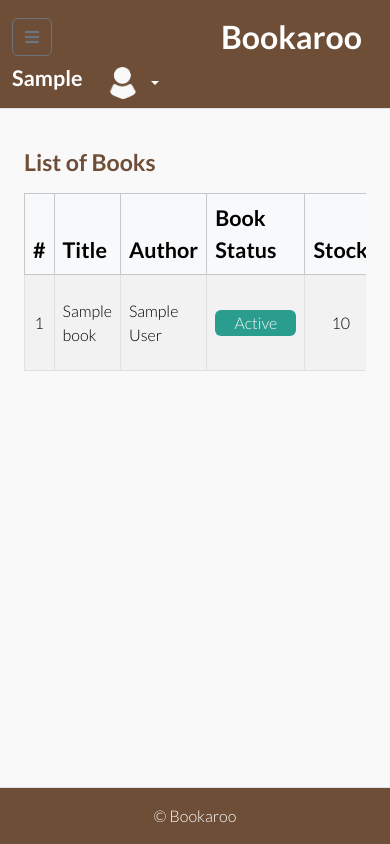
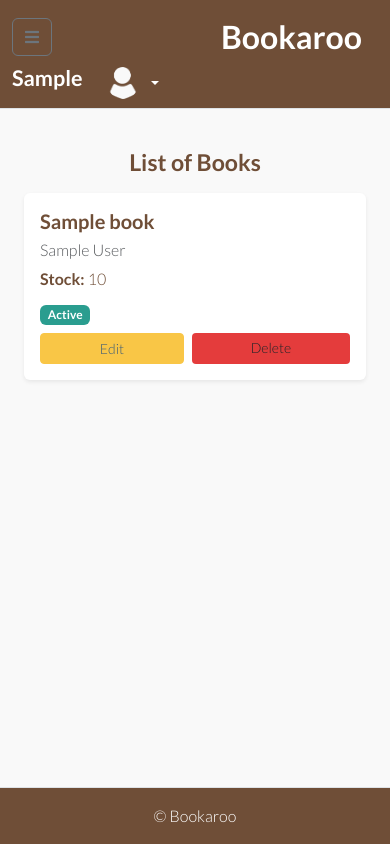
Before and after one commit to RocioSerrano0921/bookaroo, a Django app: page /book/books/book/ in a window 390 px wide. Run offline with Django 4.2, Linux system fonts and the light colour scheme; a user stored in the database is signed in; tables that the repository leaves empty hold one stand-in row (values such as "Sample post"); some libraries are stand-ins or nearby versions.

Commit message:
Enhance author and book list templates with responsive design

```diff
--- a/apps/book/templates/book/books/available_books.html
+++ b/apps/book/templates/book/books/available_books.html
@@ -22,9 +22,7 @@
                     <a href="{% url 'book:book_detail' book.pk %}" class="text-decoration-none text-dark ">
                         <div class="card h-100 custom-card-shadow">
                             <div class="card-img-container">
-
                                 <img class="card-img-top img-card" src="{{ book.image.url }}" alt="{{ book.title }}">
-
                             </div>
                             <div class="card-body d-flex flex-column">
                                 <h4 class="card-title mb-3 fw-semibold fs-4 text-center">{{ book.title }}</h4>
--- a/apps/book/templates/book/books/books_list.html
+++ b/apps/book/templates/book/books/books_list.html
@@ -1,70 +1,101 @@
 {% extends "base.html" %}
-
+{% load static %}
 {% block title %}List Books - Bookaroo{% endblock title %}
 
 {% block content %}
 <div class="container mt-4">
-    <h1 class="h4 fs-3 fw-semibold mb-3">List of Books</h1>
+    <h1 class="h4 fs-3 fw-semibold mb-3 text-center">List of Books</h1>
 
     {% if books %}
-    <div class="table-responsive">
-        <table class="table table-auto table-striped table-bordered">
-            <thead class="table-light fs-4">
+
+    <!-- Table view (visible only on screens ≥768px) -->
+    <div class="table-responsive d-none d-md-block">
+        <table class="table table-striped table-bordered table-custom align-middle">
+            <thead class="table-light fs-5">
                 <tr>
-                    <th scope="col">#</th>
+                    <th scope="col" class="text-center">#</th>
                     <th scope="col">Title</th>
-                    <!-- <th scope="col">Published Date</th> -->
                     <th scope="col">Author</th>
-                    <th scope="col">Book Status</th>
-                    <th scope="col">Stock</th>
-                    <th scope="col">Actions</th>
-
+                    <th scope="col" class="text-center">Status</th>
+                    <th scope="col" class="text-center">Stock</th>
+                    <th scope="col" class="text-center">Actions</th>
                 </tr>
             </thead>
             <tbody>
                 {% for book in books %}
                 <tr>
-                    <td scope="row" class="align-middle text-center">{{ book.id }}</td>
-                    <td class="align-middle">{{ book.title }}</td>
-                    <!-- <td>{{ book.published_date }}</td> -->
-                    <td class="no-style align-middle">
+                    <td class="text-center">{{ book.id }}</td>
+                    <td>{{ book.title }}</td>
+                    <td class="no-style">
                         {% for author in book.author.all %}
                         <li>{{ author.fullname }}</li>
                         {% endfor %}
                     </td>
-                    <td class="align-middle text-center">
+                    <td class="text-center">
                         {% if book.is_active %}
-                        <span class="badge btn-active actions-btn fs-6">Active</span>
+                        <span class="badge btn-active">Active</span>
                         {% else %}
-                        <span class="badge text-bg-secondary actions-btn fs-6">Inactive</span>
+                        <span class="badge btn-inactive">Inactive</span>
                         {% endif %}
                     </td>
-                    <td class="align-middle text-center">{{ book.stock }}</td>
-                    <td class="align-middle">
-                        <a href="{% url 'book:edit_book' book.id %}"
-                            class="btn btn-sm btn-edit actions-btn ms-2">Edit</a>
-                        <!-- <a href="{% url 'book:delete_book' book.id %}" class="btn btn-sm btn-delete ms-3">Delete</a> -->
+                    <td class="text-center">{{ book.stock }}</td>
+                    <td class="align-center">
+                        <a href="{% url 'book:edit_book' book.id %}" class="btn btn-sm btn-edit me-2">Edit</a>
                         {% if book.is_active %}
-                        <a href="{% url 'book:delete_book' book.id %}"
-                            class="btn btn-sm btn-delete actions-btn ms-3">Delete</a>
+                        <a href="{% url 'book:delete_book' book.id %}" class="btn btn-sm btn-delete">Delete</a>
                         {% endif %}
                     </td>
                 </tr>
                 {% empty %}
                 <tr>
-                    <td colspan="4">There are no books registered.</td>
+                    <td colspan="6" class="text-center">There are no books registered.</td>
                 </tr>
                 {% endfor %}
             </tbody>
         </table>
     </div>
+
+    <!-- card view layout (screens <768px) -->
+    <div class="d-block d-md-none mt-3">
+        <div class="row gy-3">
+            {% for book in books %}
+            <div class="col-12">
+                <div class="card shadow-sm border-0 custom-card h-100">
+                    <div class="card-body">
+                        <h5 class="card-title fw-semibold mb-1">{{ book.title }}</h5>
+                        <p class="card-text text-muted mb-1">
+                            {% for author in book.author.all %}
+                            {{ author.fullname }}{% if not forloop.last %}, {% endif %}
+                            {% endfor %}
+                        </p>
+                        <p class="card-text mb-2"><strong>Stock:</strong> {{ book.stock }}</p>
+                        <p class="card-text mb-2">
+                            {% if book.is_active %}
+                            <span class="badge btn-active">Active</span>
+                            {% else %}
+                            <span class="badge btn-inactive">Inactive</span>
+                            {% endif %}
+                        </p>
+                        <div class="d-flex justify-content-end gap-2">
+                            <a href="{% url 'book:edit_book' book.id %}" class="btn btn-sm btn-edit flex-fill">Edit</a>
+                            {% if book.is_active %}
+                            <a href="{% url 'book:delete_book' book.id %}"
+                                class="btn btn-sm btn-delete flex-fill">Delete</a>
+                            {% endif %}
+                        </div>
+                    </div>
+                </div>
+            </div>
+            {% empty %}
+            <p class="text-center mt-3">No books available.</p>
+            {% endfor %}
+        </div>
+    </div>
+
     {% else %}
-    <div class="alert alert-warning" role="alert">
-        No books found.
-    </div>
+    <div class="alert alert-warning" role="alert">No books found.</div>
     {% endif %}
-
-
 </div>
-
 {% endblock content %}
+{% block extrajs %}
+{% endblock extrajs %}
--- a/apps/book/templates/book/books/my_reservations.html
+++ b/apps/book/templates/book/books/my_reservations.html
@@ -4,7 +4,7 @@
 {% block content %}
 <h2>My Reservations</h2>
 
-<!-- 🖥️ TABLE VIEW (visible solo en pantallas ≥768px) -->
+<!-- Table view (visible only on screens ≥768px) -->
 <div class="d-none d-md-block">
     <table class="table table-striped align-middle">
         <thead>
@@ -50,7 +50,7 @@
     </table>
 </div>
 
-<!-- 📱 CARD VIEW (visible solo en pantallas <768px) -->
+<!-- card view layout (devices <768px) -->
 <div class="d-md-none">
     {% for r in reservations %}
     <div class="card mb-3 shadow-sm">
--- a/static/css/style.css
+++ b/static/css/style.css
@@ -4,20 +4,21 @@
 /* VARIABLES */
 :root {
     /* Backgrounds */
-    --bg-primary: #f9f9f9; /* Soft Ivory */
-    --bg-secondary: #e8e6e1; /* Warm Gray / Cards */
+    --bg-primary: #f9f9f9;
+    --bg-secondary: #e8e6e1;
 
     --primary-colour: #6f4e37; /* Anthracite Gray */
-    --secondary-colour: #aa9581; /* Soft Coral */
+    --secondary-colour: #3d5d78;
+    --secondary1-colour: #aa9581; /* Soft Coral */
 
     /* Text */
     --text-primary: #3d5d78; /* Dark Gray */
-    --text-secondary: #9da5b2; /* Medium Gray */
+    --text-secondary: #aebacd; /* Medium Gray */
 
     /* Buttons */
     --btn-primary: #264653; /* Sapphire Blue */
     --btn-error: #e43c3c; /* Soft Coral */
-    --btn-edit: #f4cf74; /* Soft Mustard */
+    --btn-edit: #f9c646; /* Soft Mustard */
 
     /* Accents / Icons */
     --accent: #2a9d8f; /* Forest Green */
@@ -70,12 +87,17 @@ p.highlight-txt {
 }
 .btn-edit {
     background-color: var(--btn-edit);
-    color: var(--bg-primary);
+    color: var(--secondary-colour);
     border: 1px solid var(--btn-edit);
 }
 .btn-edit:hover {
-    background-color: #f9c646;
+    background-color: #f9d26f;
     scale: 1.05;
+}
+
+.btn-edit-sm {
+    background-color: var(--secondary-colour);
+    color: var(--bg-primary);
 }
 
 .btn-delete {
```
Also changed, not shown: other parts of static/css/style.css (+39 -28 lines), apps/book/templates/book/authors/list_authors.html (+57 -21 lines).
